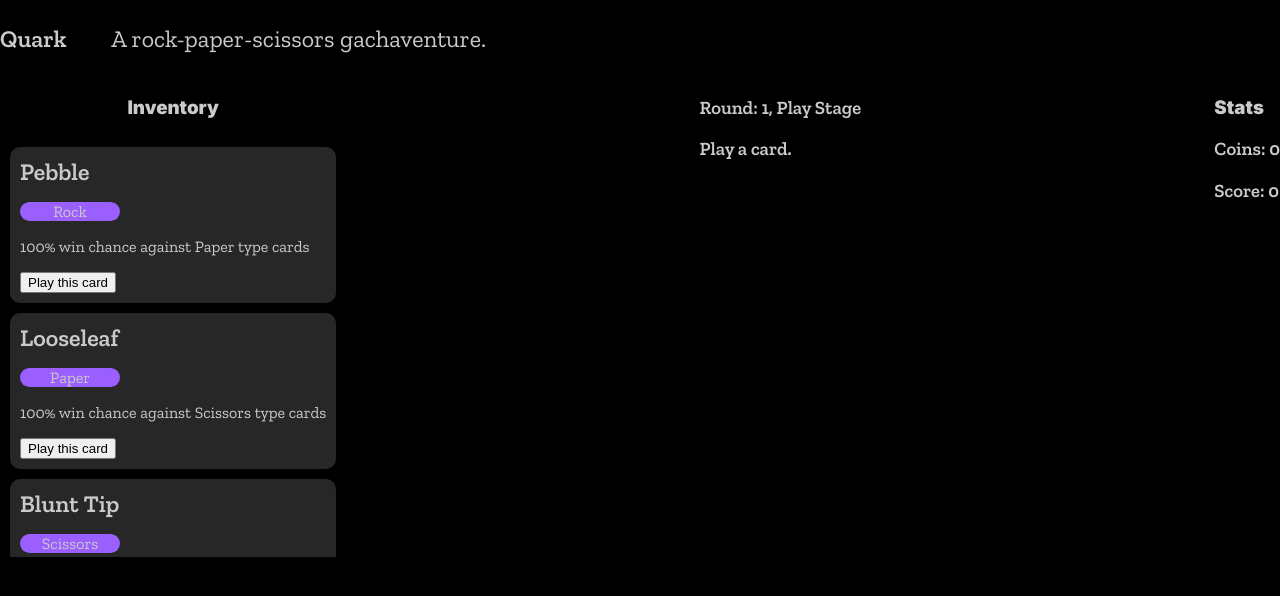
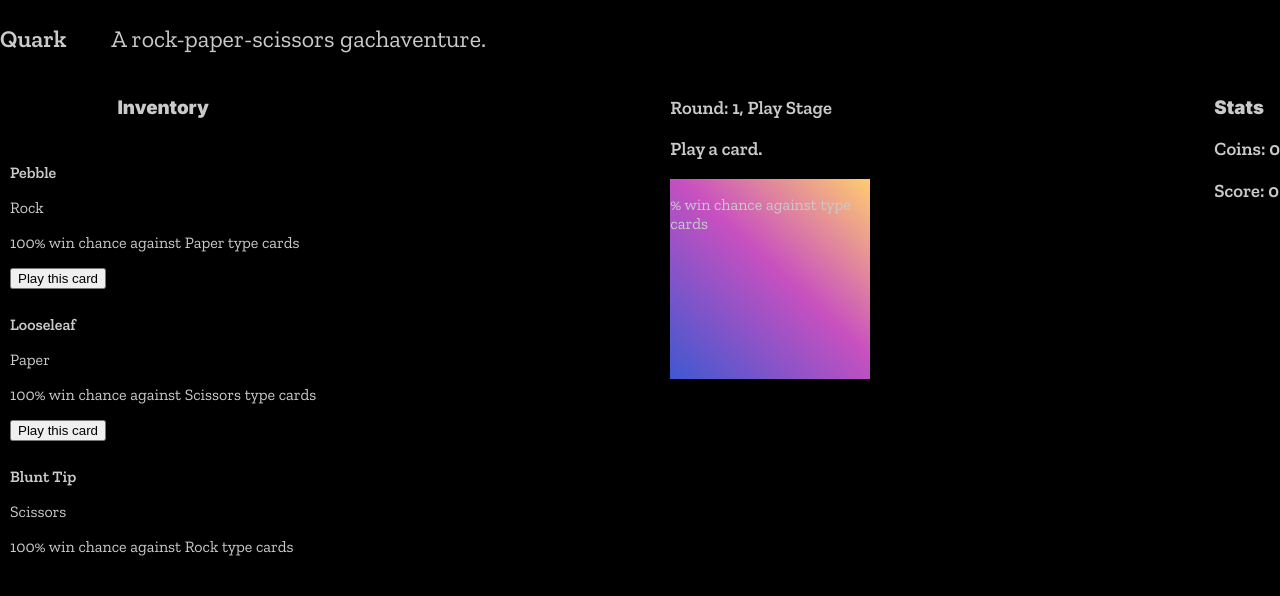
Before and after one commit to onmyraedar/rps-adventure, a React (Create React App) app: page / in a window 1280 px wide. Shown: the top 596 px of the page. Built offline with nearby package versions, Linux system fonts and the light colour scheme.

Commit message:
Create a separate component for a gameboard card
Gameboard cards are different from inventory cards because they have a card flip animation.

Also, they are not playable.

Make a Gameboard Card component and move relevant styles to a separate CSS file.

```diff
--- a/src/components/Game.css
+++ b/src/components/Game.css
@@ -39,56 +39,3 @@
     background: #cacaca;
     border-radius: 100vw;
 }
-
-.card-container {
-    padding: 10px;
-    background-color: #272727;
-    border-radius: 10px;
-}
-
-.card-name {
-    margin: 0;
-    font-size: 24px;
-}
-
-.card-type-badge {
-    max-width: 100px;
-    background-color: #9B5EFF;
-    border-radius: 10px;
-    text-align: center;
-}
-
-.player-card {
-    width: 200px;
-    height: 200px;
-    perspective: 1000px;
-}
-
-.player-card-content {
-    width: 100%;
-    height: 100%;
-    position: relative;
-    transition: transform 0.6s;
-    transform-style: preserve-3d;
-}
-
-.player-card-flipped {
-    transform: rotateY(180deg);
-}
-
-.player-card-front,
-.player-card-back {
-    width: 100%;
-    height: 100%;
-    position: absolute;
-    backface-visibility: hidden;
-}
-
-.player-card-front {
-    background-image: linear-gradient(43deg, #4158D0 1%, #C850C0 54%, #FFCC70 100%);
-}
-
-.player-card-back {
-    background-color: white;
-    transform: rotateY(180deg);
-}
--- a/src/components/Game.js
+++ b/src/components/Game.js
@@ -1,6 +1,7 @@
 import React, { useState } from "react";
 import uniqid from "uniqid";
 import Card from "./Card.js";
+import GameboardCard from "./GameboardCard.js";
 import calculateRoundCoins from "../game/calculateRoundCoins.js";
 import calculateRoundScore from "../game/calculateRoundScore.js";
 import declareWinner from "../game/declareWinner.js";
@@ -39,10 +40,26 @@ function Game() {
         score: 0,
         round: 1,
         stage: "Play",
-        playerCard: {},
+        playerCurrentCard: {},
+        playerNextCard: {},
+        isOnFront: false,
         computerCard: {},
         winner: ""
     });
+
+    function selectCard(e) {
+        const playerChoice = inventory.find(
+            (card) => card.id === e.target.value
+        );
+        setGameData((gameData) => {
+            return {
+            ...gameData,
+            playerCurrentCard: gameData.playerNextCard,
+            playerNextCard: playerChoice,
+            isOnFront: !gameData.isOnFront
+            }
+        });
+    }
 
     function playRound(e) {
         const playerChoice = inventory.find(
@@ -82,6 +99,11 @@ function Game() {
         <div>
             <h3>Round: {gameData.round}, {gameData.stage} Stage</h3>
             <h3>Play a card.</h3>
+            <GameboardCard
+                currentCard={gameData.playerCurrentCard}
+                nextCard={gameData.playerNextCard}
+                isOnFront={gameData.isOnFront}
+            />
         </div>
     } else if (gameData.stage === "Results") {
         gameboard =
@@ -104,7 +126,7 @@ function Game() {
                 </div>
                 <div className="inventory">
                     {inventory.map((card) => (
-                        <Card key={card.id} card={card} playable={gameData.stage === "Play" ? true : false} onPlay={playRound}/>
+                        <Card key={card.id} card={card} playable={gameData.stage !== "Results" ? true : false} onPlay={selectCard}/>
                     ))}
                 </div>
             </div>
--- /dev/null
+++ b/src/components/GameboardCard.css
@@ -0,0 +1,34 @@
+.player-card {
+    width: 200px;
+    height: 200px;
+    perspective: 1000px;
+}
+
+.player-card-content {
+    width: 100%;
+    height: 100%;
+    position: relative;
+    transition: transform 0.6s;
+    transform-style: preserve-3d;
+}
+
+.player-card-flipped {
+    transform: rotateY(180deg);
+}
+
+.player-card-front,
+.player-card-back {
+    width: 100%;
+    height: 100%;
+    position: absolute;
+    backface-visibility: hidden;
+}
+
+.player-card-front {
+    background-image: linear-gradient(43deg, #4158D0 1%, #C850C0 54%, #FFCC70 100%);
+}
+
+.player-card-back {
+    background-color: white;
+    transform: rotateY(180deg);
+}
--- /dev/null
+++ b/src/components/GameboardCard.js
@@ -0,0 +1,27 @@
+import Card from "./Card.js";
+import "./GameboardCard.css";
+
+function GameboardCard(props) {
+    const { currentCard, nextCard, isOnFront } = props;
+
+    return(
+        <div className="player-card">
+            <div className={isOnFront ? "player-card-content player-card-flipped" : "player-card-content"}>
+                <div className="player-card-front">
+                    { isOnFront
+                        ? <Card key={currentCard.id} card={currentCard} playable={false} onPlay={() => console.log("Should not be playable")}/>
+                        : <Card key={nextCard.id} card={nextCard} playable={false} onPlay={() => console.log("Should not be playable")}/>
+                    }
+                </div>
+                <div className="player-card-back">
+                    { isOnFront
+                        ? <Card key={nextCard.id} card={nextCard} playable={false} onPlay={() => console.log("Should not be playable")}/>
+                        : <Card key={currentCard.id} card={currentCard} playable={false} onPlay={() => console.log("Should not be playable")}/>
+                    }
+                </div>
+            </div>
+        </div>
+    );
+}
+
+export default GameboardCard;
```
